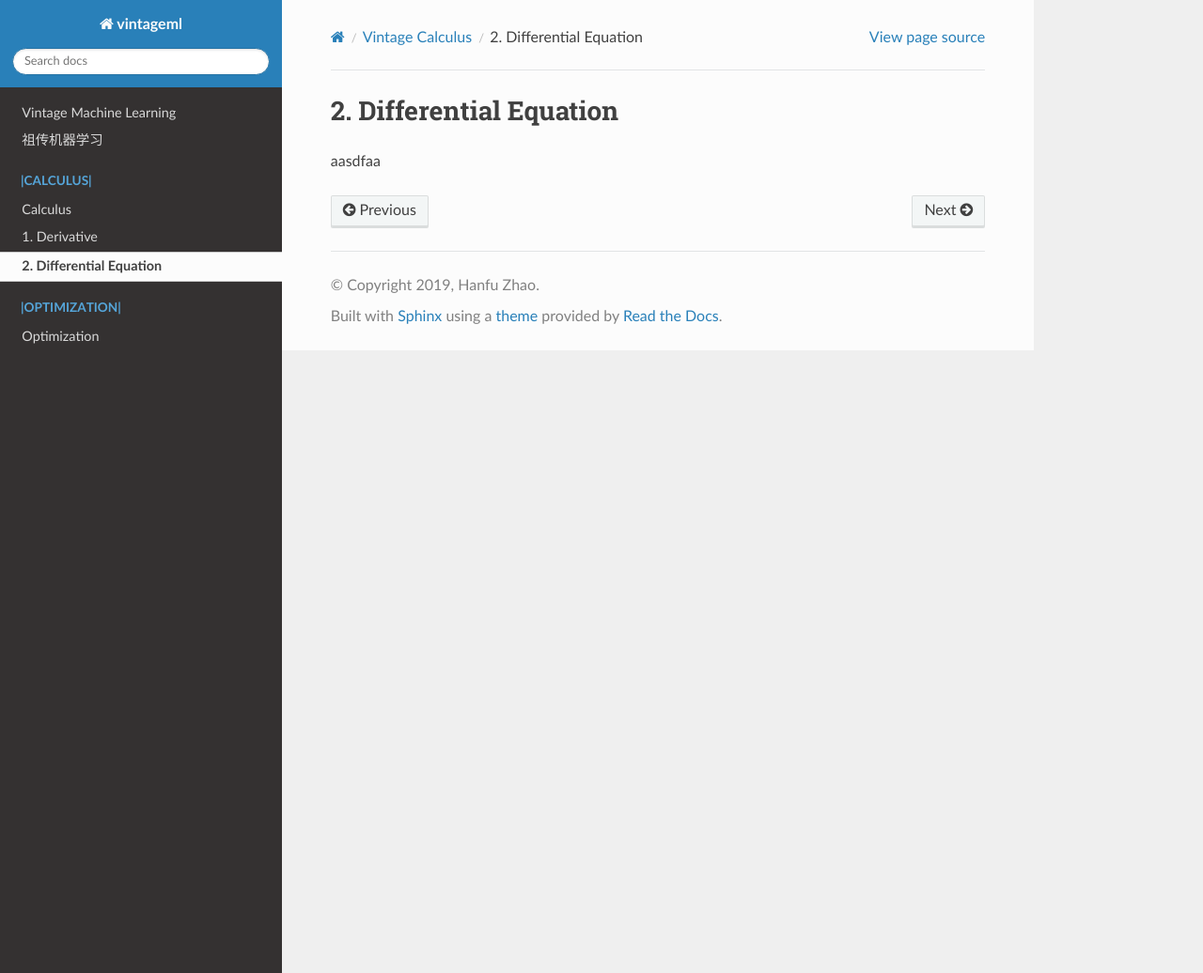
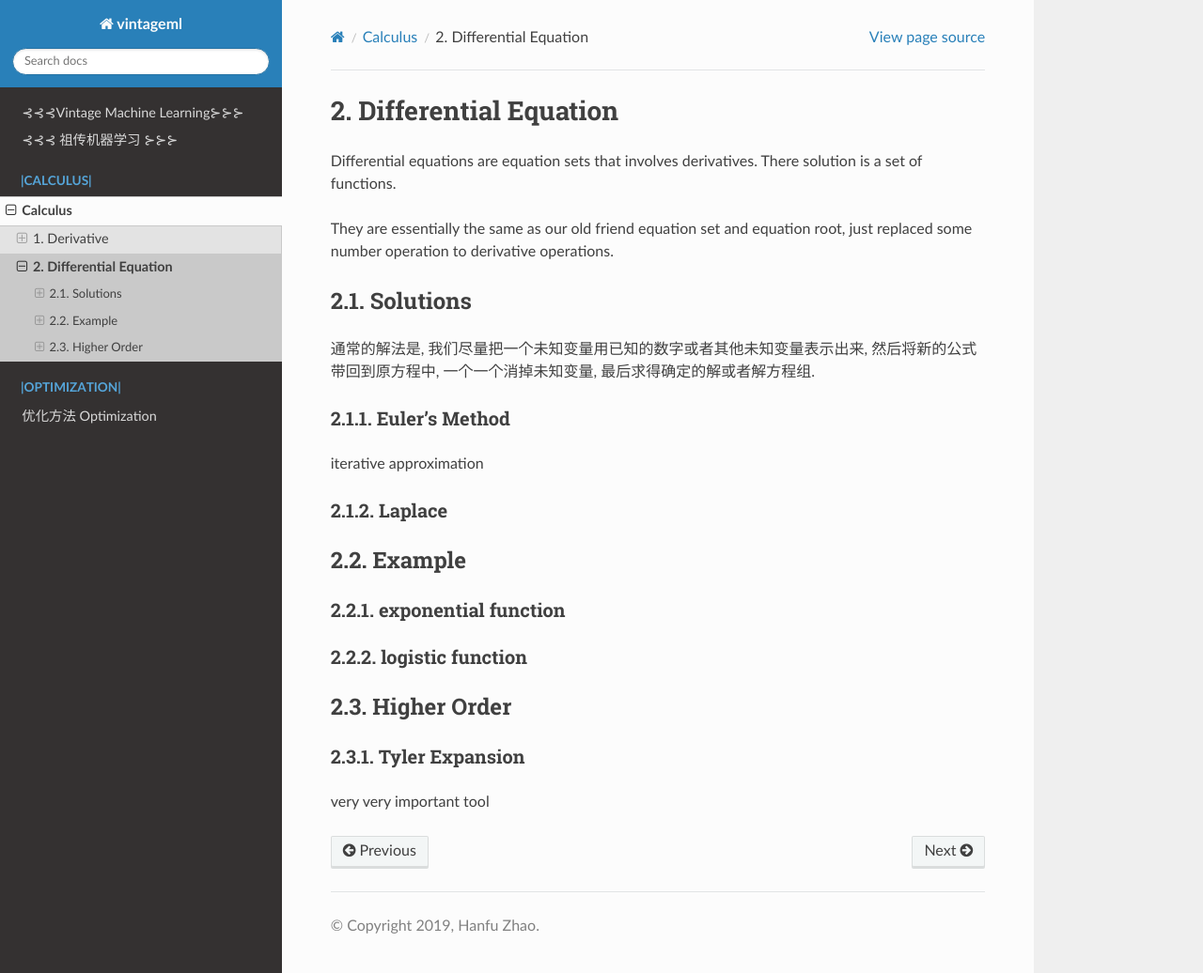
Before and after one commit to hanfu/vintageml, a Sphinx documentation site: the page built from source/calculus/differential_equation.rst, in a window 1280 px wide and 1036 px high. Shown: the whole window at 94% size. Built offline with Sphinx 7.4.7 and the Read the Docs theme 2.0.0, drawn with Linux system fonts in a browser that asks for light colours; pages that are not in the unit, such as notebooks, are missing from menus.

Commit message:
copied zh ver with first chapters translated, ready for resume

```diff
--- a/source/calculus/differential_equation.rst
+++ b/source/calculus/differential_equation.rst
@@ -1,5 +1,39 @@
-*********************
+*******************************
 Differential Equation
-*********************
+*******************************
 
-aasdfaa
+Differential equations are equation sets that involves derivatives. There solution is a set of functions.
+
+They are essentially the same as our old friend equation set and equation root, just replaced some number operation to derivative operations.
+
+
+Solutions
+==============
+
+通常的解法是, 我们尽量把一个未知变量用已知的数字或者其他未知变量表示出来, 然后将新的公式带回到原方程中, 一个一个消掉未知变量, 最后求得确定的解或者解方程组.
+
+Euler's Method
+----------------
+
+iterative approximation
+
+
+Laplace
+------
+
+Example
+====
+
+exponential function
+--------------------
+
+logistic function
+-----------------
+
+Higher Order
+====
+
+Tyler Expansion
+-------
+
+very very important tool
--- a/source/conf.py
+++ b/source/conf.py
@@ -20,7 +20,6 @@
 project = 'vintageml'
 copyright = '2019, Hanfu Zhao'
 author = 'Hanfu'
-BASEURL = 'vintageml.com'
 
 # The full version, including alpha/beta/rc tags
 release = '0.01'
@@ -33,17 +32,28 @@ release = '0.01'
 # ones.
 extensions = [
 'sphinx.ext.mathjax',
+'sphinx.ext.autosectionlabel',
+'sphinx_sitemap',
 ]
+
+# autosectionlabel settings
+#https://stackoverflow.com/questions/15394347/adding-a-cross-reference-to-a-subheading-or-anchor-in-another-page
+autosectionlabel_prefix_document = True
+
+# generate sitemap  https://pypi.org/project/sphinx-sitemap/
+html_baseurl = 'https://en.vintageml.com/'
+
 
 # Add any paths that contain templates here, relative to this directory.
 templates_path = ['_templates']
+html_extra_path = ['robots.txt']
 
 # The language for content autogenerated by Sphinx. Refer to documentation
 # for a list of supported languages.
 #
 # This is also used if you do content translation via gettext catalogs.
 # Usually you set "language" from the command line for these cases.
-language = 'en'
+# language = 'en'
 
 # List of patterns, relative to source directory, that match files and
 # directories to ignore when looking for source files.
@@ -60,11 +70,38 @@ import sphinx_rtd_theme
 html_theme = "sphinx_rtd_theme"
 html_theme_path = [sphinx_rtd_theme.get_html_theme_path()]
 
+# https://sphinx-rtd-theme.readthedocs.io/en/stable/configuring.html
+html_theme_options = {
+    # 'canonical_url': '',
+    # 'analytics_id': 'UA-XXXXXXX-1',  #  Provided by Google in your dashboard
+    # 'logo_only': False,
+    # 'display_version': True,
+    # 'prev_next_buttons_location': 'bottom',
+    # 'style_external_links': False,
+    # 'vcs_pageview_mode': '',
+    # 'style_nav_header_background': 'white',
+    # # Toc options
+    # 'collapse_navigation': True,
+    # 'sticky_navigation': True,
+    # 'navigation_depth': 4,
+    # 'includehidden': True,
+    # 'titles_only': False,
+    'collapse_navigation': False,
+    'navigation_depth': -1,
+    'canonical_url': 'en.vintageml.com',
+
+}
+
+
+
 # Add any paths that contain custom static files (such as style sheets) here,
 # relative to this directory. They are copied after the builtin static files,
 # so a file named "default.css" will overwrite the builtin "default.css".
 html_static_path = ['_static']
 
+# https://www.sphinx-doc.org/en/master/usage/configuration.html
+html_title = "Foundation of Machine Learning"
+html_show_sphinx = False
 
 
 # for readthedocs web hosting
```
Also changed, not shown: source/calculus/derivative.rst (+12 -9 lines), source/calculus/index.rst (+16 -7 lines), source/calculus/intro.rst (deleted, +0 -21 lines), source/grammars.rst (deleted, +0 -39 lines), source/index.rst (+24 -20 lines), source/optimization/index.rst (+8 -27 lines).
